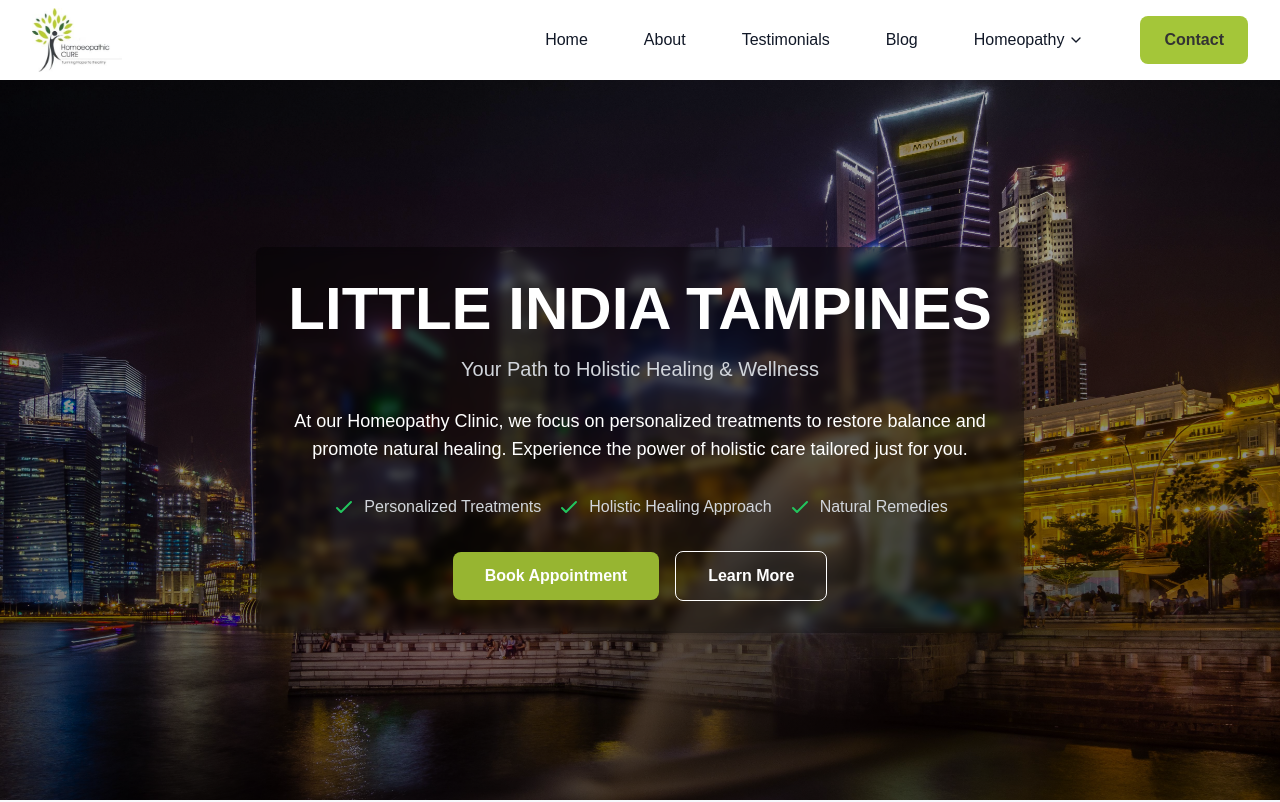
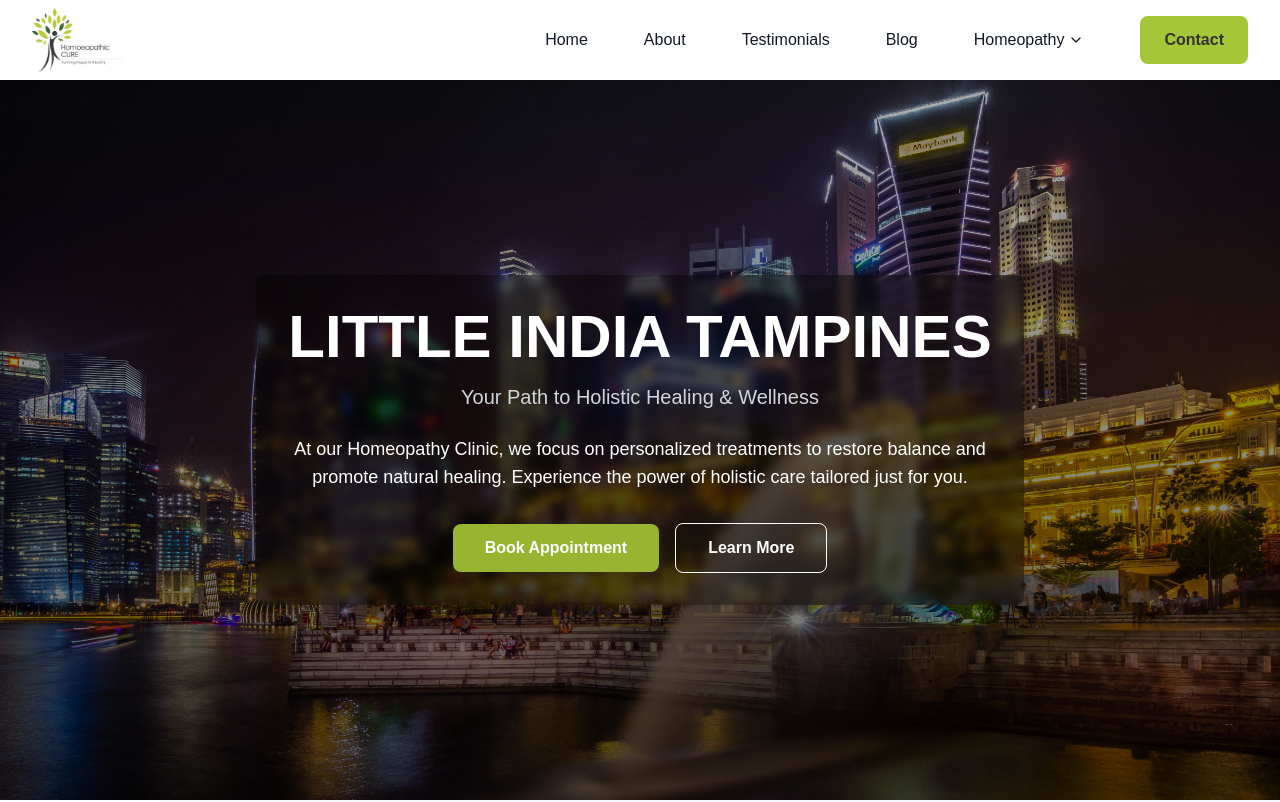
Before and after one commit to mankarshubham81/homeopathyandwellness, a Next.js app: page / in a window 1280 px wide. Shown: the top 802 px of the page. Built offline with nearby package versions, Linux system fonts and the light colour scheme.

Commit message:
removed key features

```diff
--- a/src/components/HeroSection.jsx
+++ b/src/components/HeroSection.jsx
@@ -36,59 +36,6 @@ const HeroSection = () => {
             At our Homeopathy Clinic, we focus on personalized treatments to restore balance and promote natural healing. Experience the power of holistic care tailored just for you.
           </p>
           {/* Key Features */}
-          <div className="flex flex-col md:flex-row items-center justify-center gap-4 mb-8 animate-fade-in-up delay-300">
-            <div className="flex items-center gap-2 text-gray-300">
-              <svg
-                xmlns="http://www.w3.org/2000/svg"
-                className="h-6 w-6 text-green-500"
-                fill="none"
-                viewBox="0 0 24 24"
-                stroke="currentColor"
-              >
-                <path
-                  strokeLinecap="round"
-                  strokeLinejoin="round"
-                  strokeWidth={2}
-                  d="M5 13l4 4L19 7"
-                />
-              </svg>
-              <span>Personalized Treatments</span>
-            </div>
-            <div className="flex items-center gap-2 text-gray-300">
-              <svg
-                xmlns="http://www.w3.org/2000/svg"
-                className="h-6 w-6 text-green-500"
-                fill="none"
-                viewBox="0 0 24 24"
-                stroke="currentColor"
-              >
-                <path
-                  strokeLinecap="round"
-                  strokeLinejoin="round"
-                  strokeWidth={2}
-                  d="M5 13l4 4L19 7"
-                />
-              </svg>
-              <span>Holistic Healing Approach</span>
-            </div>
-            <div className="flex items-center gap-2 text-gray-300">
-              <svg
-                xmlns="http://www.w3.org/2000/svg"
-                className="h-6 w-6 text-green-500"
-                fill="none"
-                viewBox="0 0 24 24"
-                stroke="currentColor"
-              >
-                <path
-                  strokeLinecap="round"
-                  strokeLinejoin="round"
-                  strokeWidth={2}
-                  d="M5 13l4 4L19 7"
-                />
-              </svg>
-              <span>Natural Remedies</span>
-            </div>
-          </div>
           {/* Call-to-Actions */}
           <div className="flex flex-col md:flex-row items-center justify-center gap-4 animate-fade-in-up delay-400">
             <Link
```
